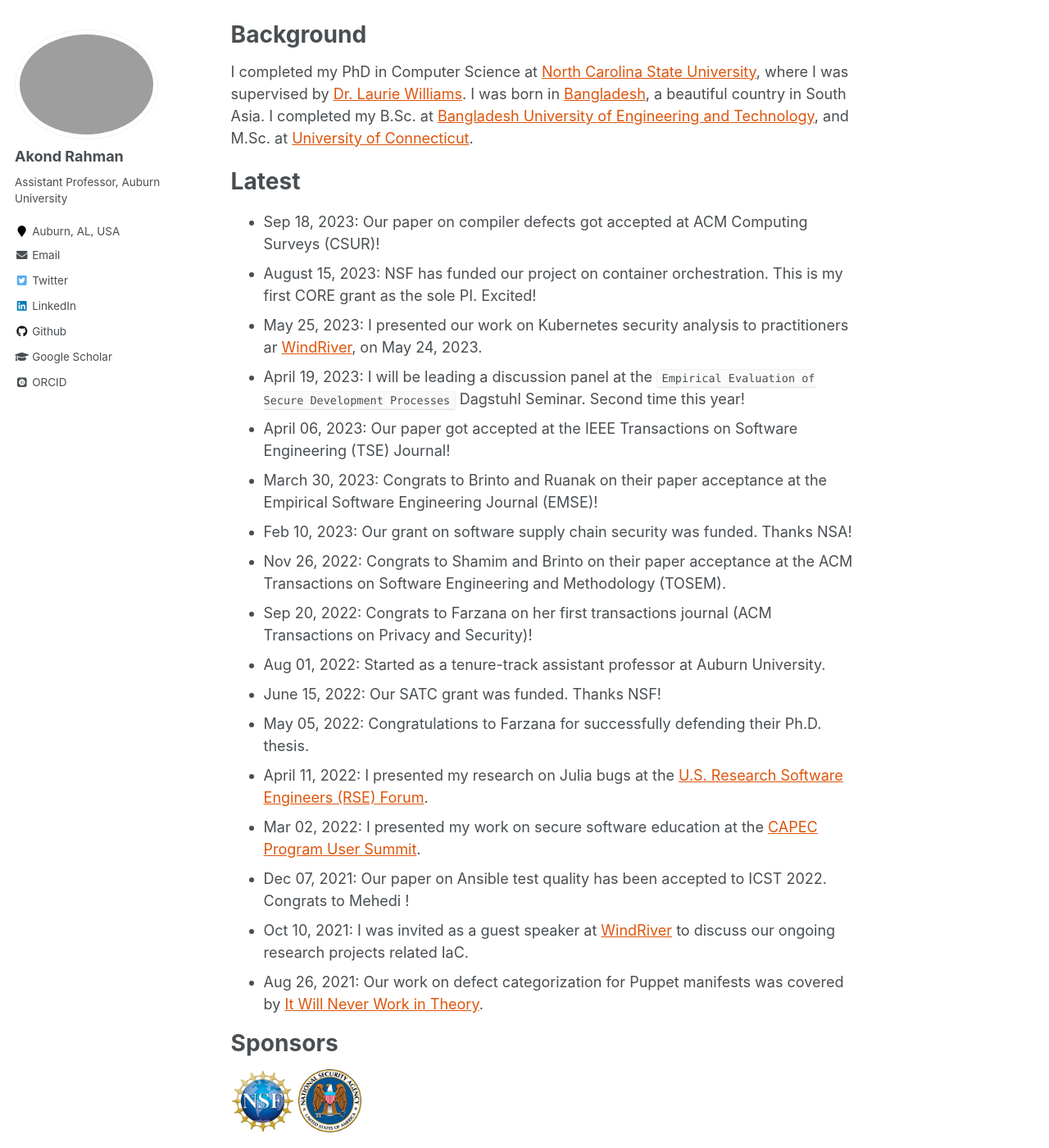
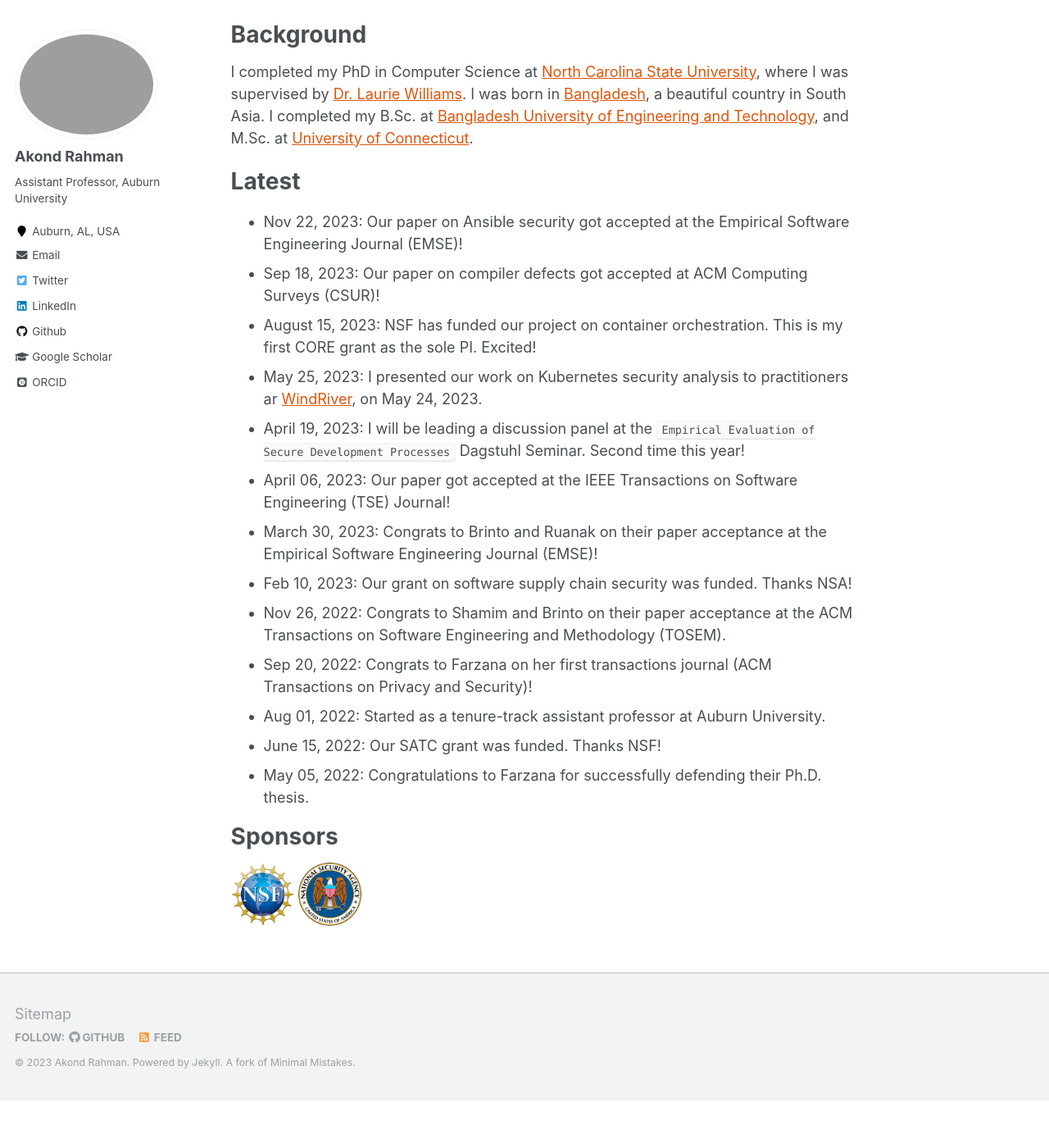
Before and after one commit to akondrahman/akondrahman.github.io, a Jekyll site: the page built from _pages/about.md, in a window 1280 px wide and 1400 px high, scrolled down 678 px. Shown: the whole window at 82% size. Built offline with Jekyll 4.4.1, drawn with Linux system fonts in a browser that asks for light colours; some web fonts are replaced; after the commit the page ends 2020 px from its top, so only the background shows below that.

Commit message:
emse acceptance

```diff
--- a/_pages/about.md
+++ b/_pages/about.md
@@ -31,6 +31,7 @@
 
 Latest
 ======
+- Nov 22, 2023: Our paper on Ansible security got accepted at the Empirical Software Engineering Journal (EMSE)!
 - Sep 18, 2023: Our paper on compiler defects got accepted at ACM Computing Surveys (CSUR)!
 - August 15, 2023: NSF has funded our project on container orchestration. This is my first CORE grant as the sole PI. Excited!
 - May 25, 2023: I presented our work on Kubernetes security analysis to practitioners ar [WindRiver](https://www.windriver.com/), on May 24, 2023.
@@ -43,12 +44,6 @@
 - Aug 01, 2022: Started as a tenure-track assistant professor at Auburn University.
 - June 15, 2022: Our SATC grant was funded. Thanks NSF!
 - May 05, 2022: Congratulations to Farzana for successfully defending their Ph.D. thesis.
-- April 11, 2022: I presented my research on Julia bugs at the [U.S. Research Software Engineers (RSE) Forum](https://us-rse.org/events/2022/2022-04-community-call/).
-- Mar 02, 2022: I presented my work on secure software education at the [CAPEC Program User Summit](https://capec.mitre.org/news/index.html).
-- Dec 07, 2021: Our paper on Ansible test quality has been accepted to ICST 2022. Congrats to Mehedi !
-- Oct 10, 2021: I was invited as a guest speaker at [WindRiver](https://www.windriver.com/) to discuss our ongoing research projects related IaC.
-- Aug 26, 2021: Our work on defect categorization for Puppet manifests was covered by [It Will Never Work in Theory](https://neverworkintheory.org/2021/08/26/defect-taxonomy-for-infrastructure-as-code.html).
-
 
 
 Sponsors
```
Also changed, not shown: _pages/projects.md (+2 -0 lines), _pages/publications.md (+9 -0 lines), 1 other file.
